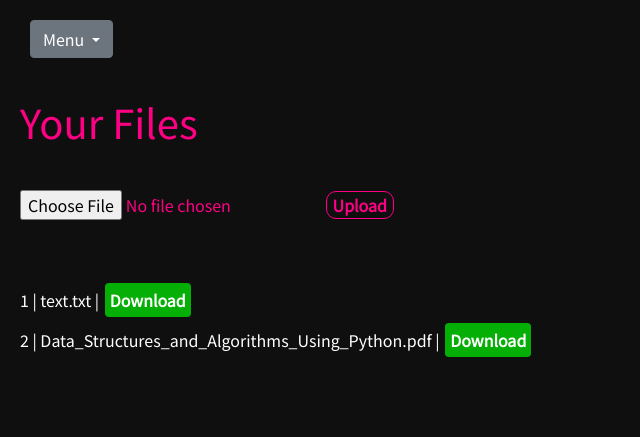
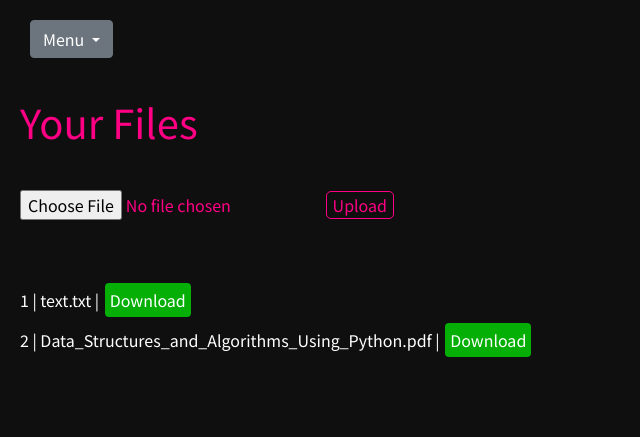
Before and after one commit to adityaKrishan651/code-jam-project, a Flask app: page /upload in a window 1280 px wide. Shown: the top 437 px of the page, without its empty margins (0-640 px from the left). Run offline with Flask 2, Linux system fonts and the light colour scheme; data comes from the database, SQL or seed files in the repository; some libraries are stand-ins or nearby versions.

Commit message:
some ui tweaks

```diff
--- a/static/main.css
+++ b/static/main.css
@@ -26,7 +26,7 @@ h3{
 }
 
 #hello{
-  /* font-weight: bold; */
+  font-weight: bold;
   border-radius: 10px;
   margin-top: 5px;
   border: 0.5px solid #ff0084;
@@ -34,8 +34,8 @@ h3{
 }
 
 input[type=submit]{
-  font-weight: bold;
-  border-radius: 10px;
+  /* font-weight: bold; */
+  border-radius: 5px;
   margin-top: 5px;
   border: 0.5px solid #ff0084;
 }
@@ -111,7 +111,7 @@ label{
 
 #an{
   margin: 20px;
-  /* font-weight: bold; */
+  font-weight: bold;
 }
 
 #an a{
@@ -168,7 +168,7 @@ p{
   padding: 5px;
   border-radius: 4px;
   margin: 2px;
-  font-weight: bold;
+  /* font-weight: bold; */
 }
 
 .nd{
@@ -178,7 +178,7 @@ p{
   padding: 5px;
   border-radius: 4px;
   margin: 2px;
-  font-weight: bold;
+  /* font-weight: bold; */
 }
 
 .q{
```
